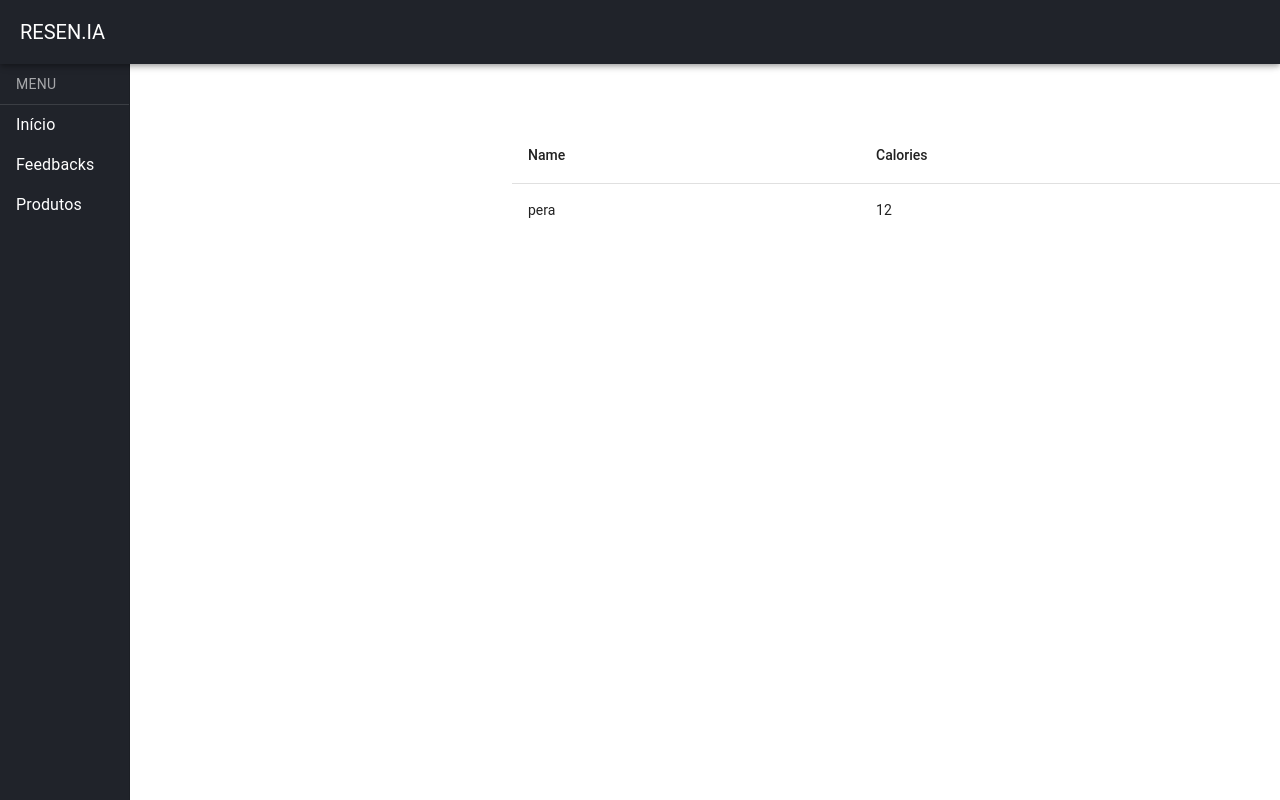
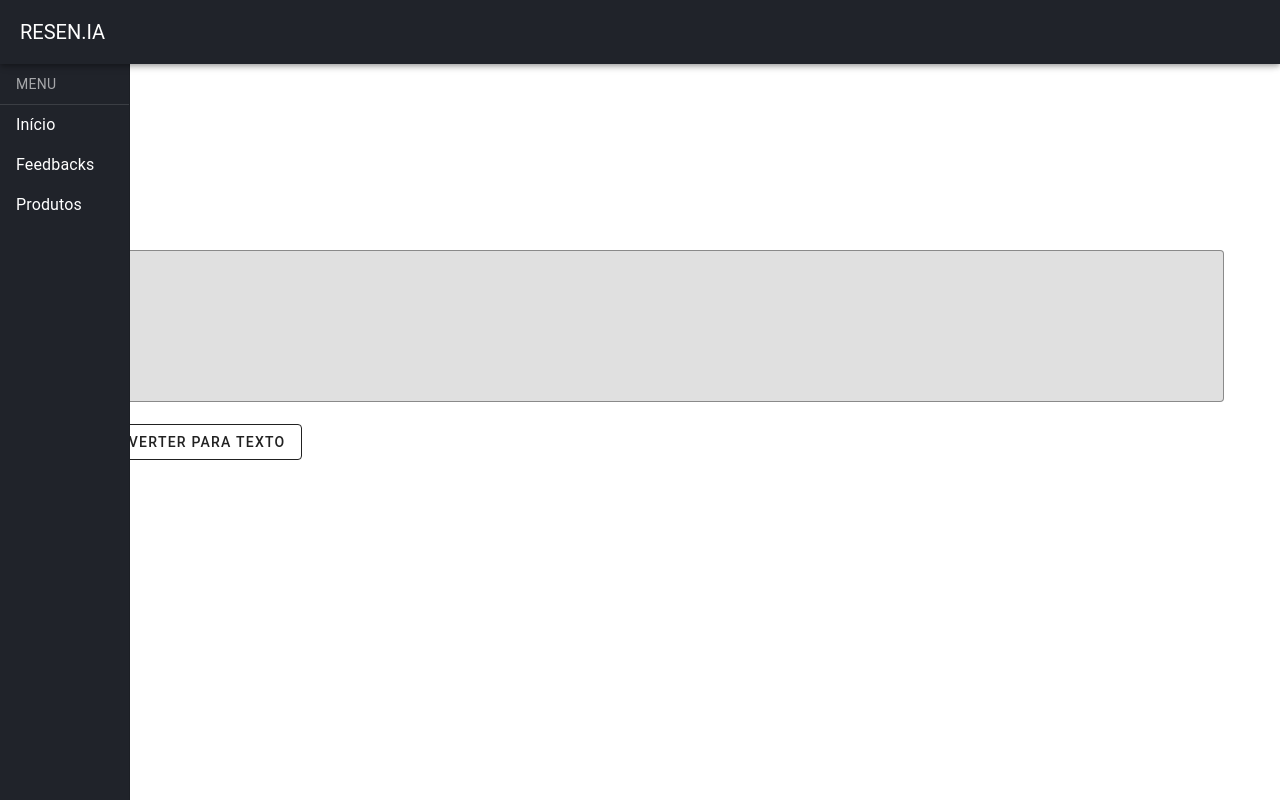
Before and after one commit to tolentino15/TCC-Resen.ia, a Vue app: page / in a window 1280 px wide. Built offline with nearby package versions, Linux system fonts and the light colour scheme.

Commit message:
TextArea to test Speech-Text

```diff
--- a/src/App.vue
+++ b/src/App.vue
@@ -2,7 +2,7 @@
   <v-app>
     <v-app-bar title="RESEN.IA" class="AppBar"></v-app-bar>
 
-    <v-navigation-drawer permanent app class="NavBar">
+    <v-navigation-drawer permanent class="NavBar">
       <v-list-item subtitle="MENU"></v-list-item>
       <v-divider></v-divider>
       <v-list-item link title="Início"></v-list-item>
@@ -10,11 +10,10 @@
       <v-list-item link title="Produtos"></v-list-item>
     </v-navigation-drawer>
 
+    <router-view />
 
-    <v-main>
-      <router-view />
-    </v-main>
   </v-app>
+
 </template>
 
 <script lang="ts" setup>
--- a/src/components/MainContent.vue
+++ b/src/components/MainContent.vue
@@ -1,29 +1,27 @@
 <template>
 
-  <v-main>
 
+<v-container>
 
-    <v-table>
-      <thead>
-        <tr>
-          <th class="text-left">
-            Name
-          </th>
-          <th class="text-left">
-            Calories
-          </th>
-        </tr>
-      </thead>
-      <tbody>
-        <tr>
-          <td>pera</td>
-          <td>12</td>
-        </tr>
-      </tbody>
-    </v-table>
+  <v-textarea
+    clearable
+    label="Label"
+    variant="outlined"
+    class="textbox"
+    bg-color="grey-lighten-2"
+    color="black"
+    ></v-textarea>
 
+    <v-btn
+    prepend-icon="mdi-microphone"
+    variant="outlined">
 
-  </v-main>
+      Converter para Texto
+
+    </v-btn>
+
+</v-container>
+
 
 
 </template>
@@ -31,3 +29,11 @@
 <script setup lang="ts">
 //
 </script>
+
+<style>
+
+.textbox{
+  margin-top: 20%;
+}
+
+</style>
```
